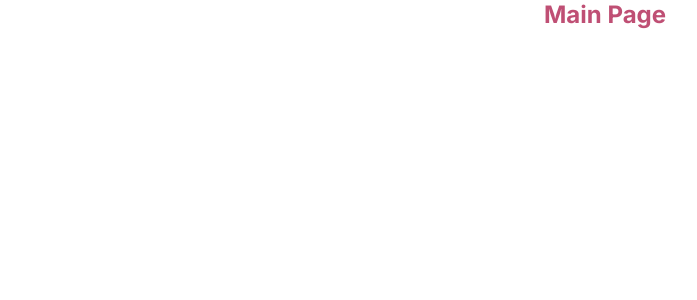
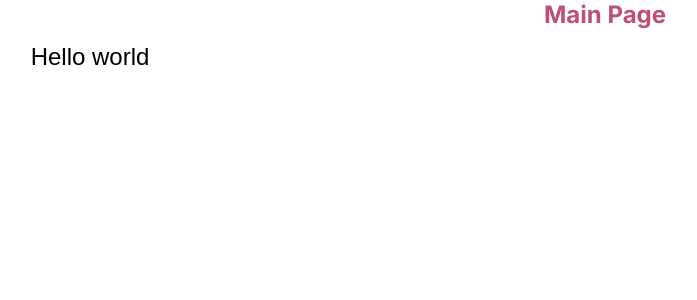
Before and after one commit to maksim-plysheuski/movies-app, a Next.js app: page / in a window 1280 px wide. Shown: the top 300 px of the page, without its empty margins (35-732 px from the left). Built offline with nearby package versions, Linux system fonts and the light colour scheme.

Commit message:
feat: add button component

```diff
--- a/src/app/page.tsx
+++ b/src/app/page.tsx
@@ -3,6 +3,7 @@
 import styled, { ThemeProvider } from 'styled-components';
 import { darkTheme } from '@/shared/constants/theme';
 import { createGlobalStyle } from 'styled-components';
+import Button from '@/shared/ui/Button/Button';
 
 const Title = styled.h1`
   font-size: 1.5em;
@@ -22,6 +23,7 @@ export default function Home() {
     <ThemeProvider theme={darkTheme}>
       <main>
         <Title>Main Page</Title>
+        <Button variant={'secondary'}>Hello world</Button>
       </main>
     </ThemeProvider>
   );
--- a/src/shared/constants/theme.ts
+++ b/src/shared/constants/theme.ts
@@ -6,8 +6,7 @@ export const darkTheme = {
   cardBgColor100: '#BDBDBD',
 };
 
-export type Themes = typeof darkTheme;
-
+type Themes = typeof darkTheme;
 export const lightTheme: Themes = {
   accentColor: '#9e3fcb',
   bgColor: '#e6d0f9',
@@ -15,3 +14,5 @@ export const lightTheme: Themes = {
   cardBgColor300: '#725caa',
   cardBgColor100: '#9f93c0',
 };
+
+export type Theme = { theme: Themes };
--- /dev/null
+++ b/src/shared/ui/Button/Button.tsx
@@ -0,0 +1,20 @@
+import type { ButtonHTMLAttributes } from 'react';
+import React from 'react';
+import { StyledButton } from './styled';
+
+export type Variant = 'primary' | 'secondary';
+
+type Props = {
+  children: string;
+  variant?: Variant;
+} & ButtonHTMLAttributes<HTMLButtonElement>;
+
+const Button = ({ children, variant = 'primary', ...props }: Props) => {
+  return (
+    <StyledButton $variant={variant} {...props}>
+      {children}
+    </StyledButton>
+  );
+};
+
+export default Button;
--- /dev/null
+++ b/src/shared/ui/Button/styled.ts
@@ -0,0 +1,27 @@
+import styled from 'styled-components';
+import { Variant } from '@/shared/ui/Button/Button';
+import { Theme } from '@/shared/constants/theme';
+
+export const StyledButton = styled.button<Theme & { $variant?: Variant }>`
+  font-size: 24px;
+  font-weight: 300;
+  width: 250px;
+  height: 55px;
+  border: none;
+  padding: 10px;
+  font-family: 'Poppins', sans-serif;
+  cursor: ${props => (props.disabled ? 'auto' : 'pointer')};
+  text-align: center;
+  background-color: ${props =>
+    props.$variant === 'primary' ? props.theme.accentColor : '#fff'};
+  color: ${props => (props.$variant === 'primary' ? '#fff' : '#000')};
+  border-radius: 10px;
+
+  &:hover {
+    opacity: 0.8;
+  }
+
+  &:disabled {
+    opacity: 0.4;
+  }
+`;
```
